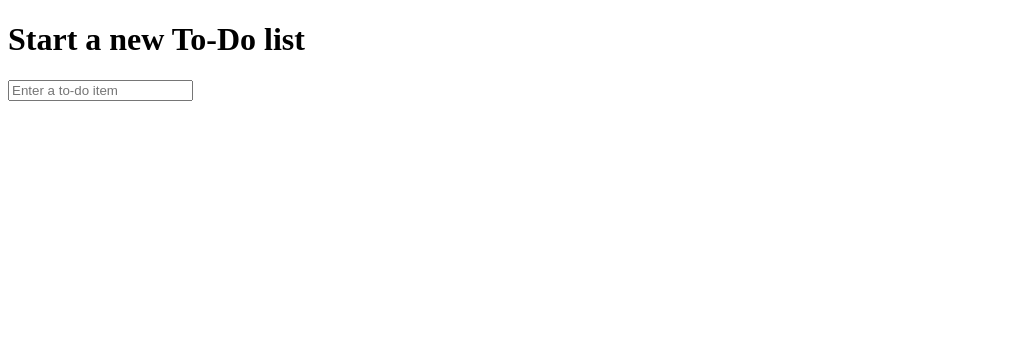
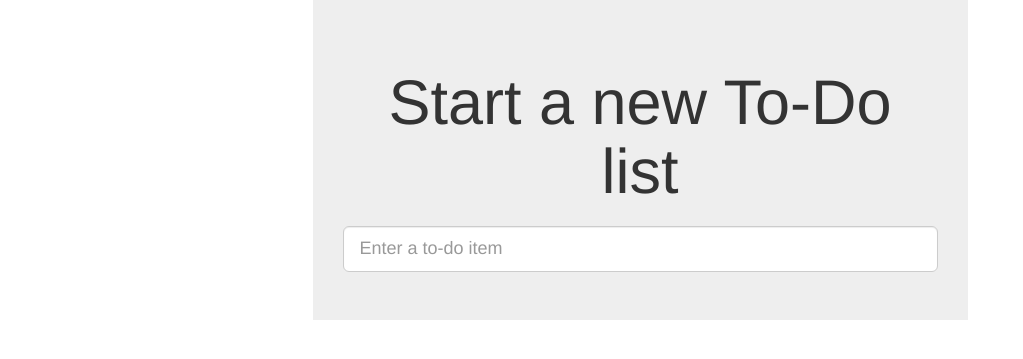
Before and after one commit to brandonclosson/superlists, a Django app: page / in a window 1280 px wide. Shown: the top 359 px of the page, without its empty margins (0-1023 px from the left). Run offline with Django 3.2, Linux system fonts and the light colour scheme; some libraries are stand-ins or nearby versions.

Commit message:
use bootstrap to improve layout

```diff
--- a/functional_tests/tests.py
+++ b/functional_tests/tests.py
@@ -1,8 +1,9 @@
 from django.test import LiveServerTestCase
+from django.contrib.staticfiles.testing import StaticLiveServerTestCase
 from selenium import webdriver
 from selenium.webdriver.common.keys import Keys
 
-class NewVisitorTest(LiveServerTestCase):
+class NewVisitorTest(StaticLiveServerTestCase):
 
     def setUp(self):
         self.browser = webdriver.Firefox()
--- /dev/null
+++ b/lists/static/base.css
@@ -0,0 +1,3 @@
+#id_new_item {
+    margin-top: 2ex;
+}
--- a/lists/templates/base.html
+++ b/lists/templates/base.html
@@ -2,14 +2,28 @@
 <html>
 <head>
 	<title>To-Do lists</title>
+    <meta name="viewport" content="width=device-width, initial-scale=1.0">
+    <link rel="stylesheet" type="text/css" href="/static/bootstrap/css/bootstrap.min.css" media="screen">
+    <link rel="stylesheet" type="text/css" href="/static/base.css" media="screen">
 </head>
 <body>
+    <div class="row">
+        <div class="col-md-6 col-md-offset-3 jumbotron">
+            <div class="text-center">
             	<h1>{% block header_text %}{% endblock %}</h1>
             	<form method="POST" action="{% block form_action %}{% endblock %}">
-        <input name="item_text" id="id_new_item" placeholder="Enter a to-do item" />
+                    <input name="item_text" id="id_new_item" class="form-control input-lg" placeholder="Enter a to-do item" />
                     {% csrf_token %}
             	</form>
+            </div>
+        </div>
+    </div>
+
+    <div class="row">
+        <div class="col-md-6 col-md-offset-3">
             {% block table %}
             {% endblock %}
+        </div>
+    </div>
 </body>
 </html>
--- a/lists/templates/list.html
+++ b/lists/templates/list.html
@@ -5,7 +5,7 @@
 {% block form_action %}/lists/{{ list.id }}/add_item{% endblock %}
 
 {% block table %}
-<table id="id_list_table">
+<table id="id_list_table" class="table">
     {% for item in list.item_set.all %}
       <tr><td>{{ forloop.counter }}: {{ item.text }}</td></tr>
     {% endfor %}
```
Lines whose indentation alone changed are shown as unchanged.
